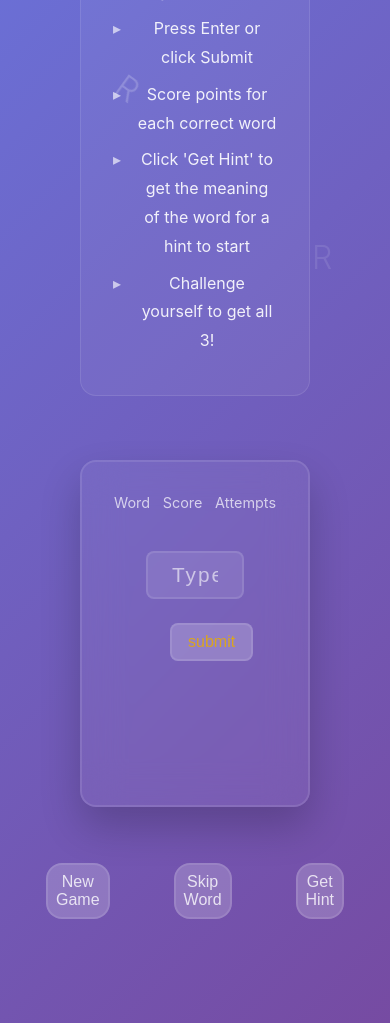
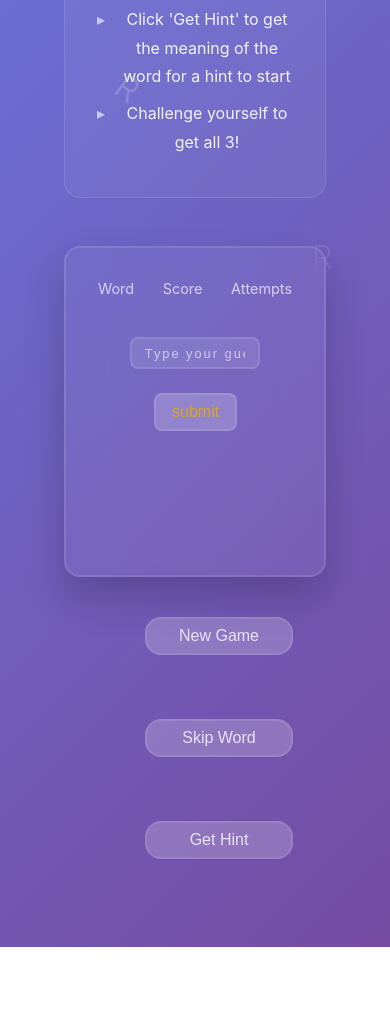
Before and after one commit to WhisperLily/WordMatrix, a plain HTML site: page index.html in a window 390 px wide. Shown: the part 606-1629 px from the top of the page. After the commit the page ends 1553 px from the top, so only its background shows below. Drawn offline with Linux system fonts and the light colour scheme; files that its build step writes are made by us from their sources; no server answers; files whose address does not match are found by name.

Commit message:
Added responsive design

```diff
--- a/style.css
+++ b/style.css
@@ -274,3 +274,58 @@ font-weight: 600;
     transform: translateY(-2px);
     box-shadow: 0 10px 20px rgba(0, 0, 0, 0.2);
 }
+
+
+
+
+/* Responsive Design */
+@media (max-width: 768px) {
+    .game-title {
+        font-size: 2.5rem;
+    }
+    .game-board {
+        padding: 2rem;
+        margin: 1rem;
+    }
+    .scrambled-word {
+        font-size: 2rem;
+        letter-spacing: 4px;
+    }
+    .game-controls {
+        flex-direction: column;
+    }
+    .control-btn {
+        width: 100%;
+    }
+    .guess-input {
+        font-size: 1rem;
+        padding: 1rem;
+        height: 2.5rem;
+    }
+
+    .guess-input::placeholder {
+        font-size: 0.9rem;
+    }
+}
+
+@media (max-width: 480px) {
+    .game-container {
+        padding: 1rem;
+    }
+    .game-title {
+        font-size: 2rem;
+    }
+    .scrambled-word {
+        font-size: 1.5rem;
+        letter-spacing: 2px;
+    }
+    .guess-input {
+        font-size: 0.9rem;
+        padding: 0.8rem;
+        height: 2rem;
+    }
+
+    .guess-input::placeholder {
+        font-size: 0.8rem;
+    }
+}
```
